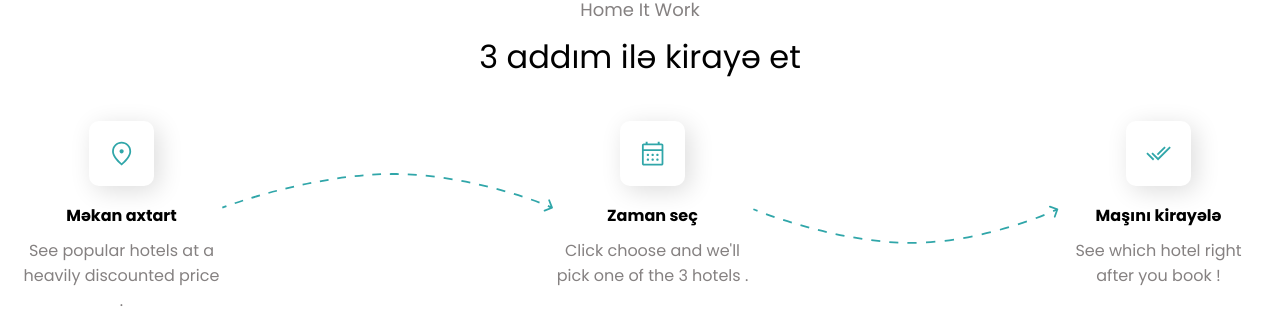
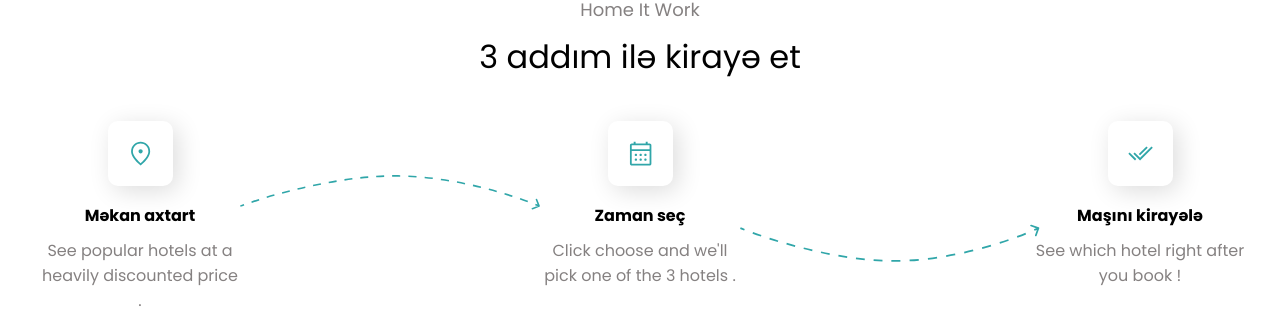
Before and after one commit to SimaraMaharramli/RentACar, a plain HTML site: page Index.html in a window 1280 px wide. Shown: the part 779-1098 px from the top of the page. Drawn offline with nearby package versions, Linux system fonts and the light colour scheme; a web font is replaced by a local one.

Commit message:
Hazirdir

```diff
--- a/assets/css/style.css
+++ b/assets/css/style.css
@@ -677,13 +677,17 @@ border-radius: 6px;
         padding-top: 40px;
         align-items:center ;
     }
+    .arrow_top{
+        width: 300px;
+    }
     .arrow_bottom{
-        padding-top: 5%;
+        padding-top: 100px;
+        width: 300px;
     }
 
 
     .mashini_kirayele_txt p:nth-child(2){
-        width: 170px;
+        width: 220px;
     }
 
     .mekan_axtart_txt p:nth-child(2){
```
